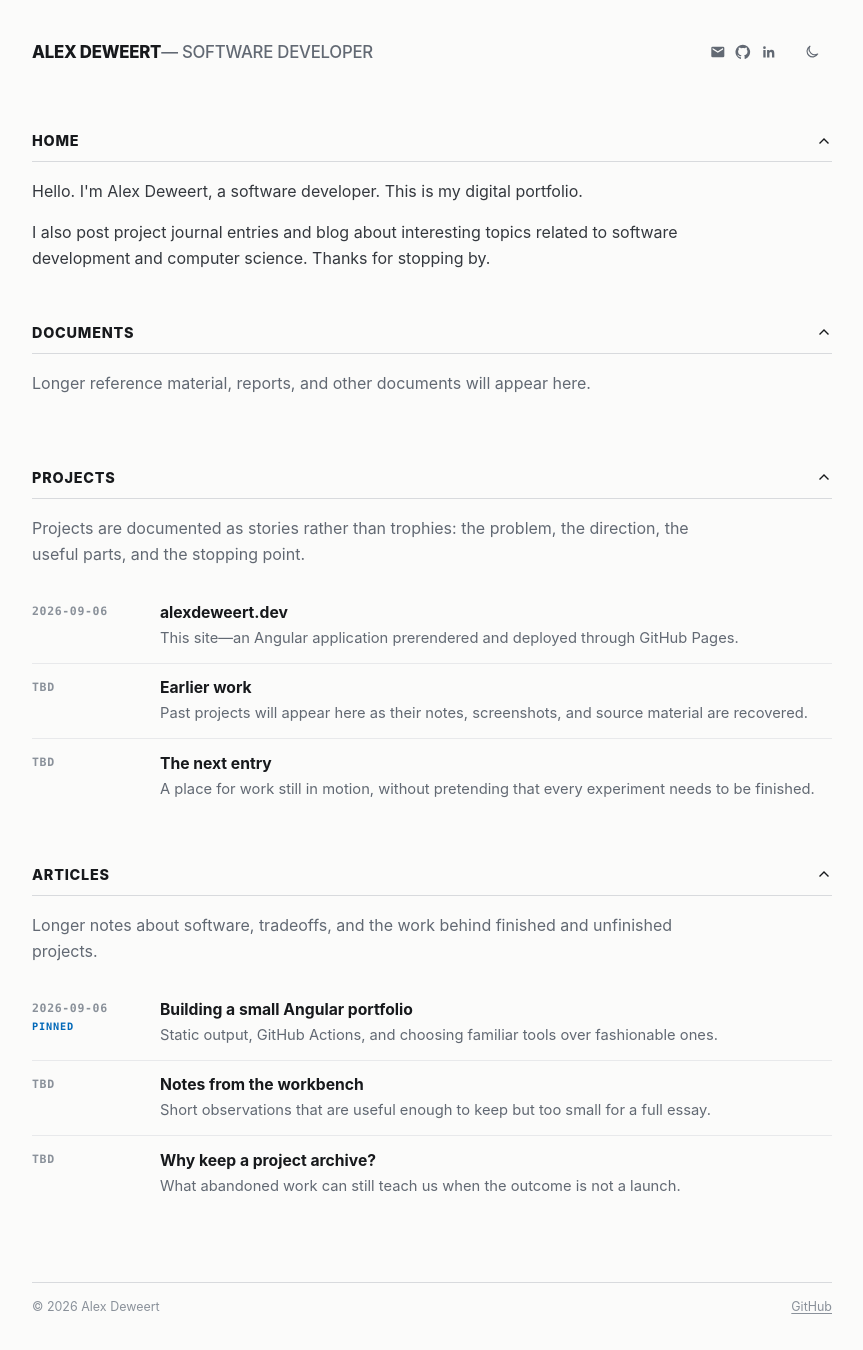
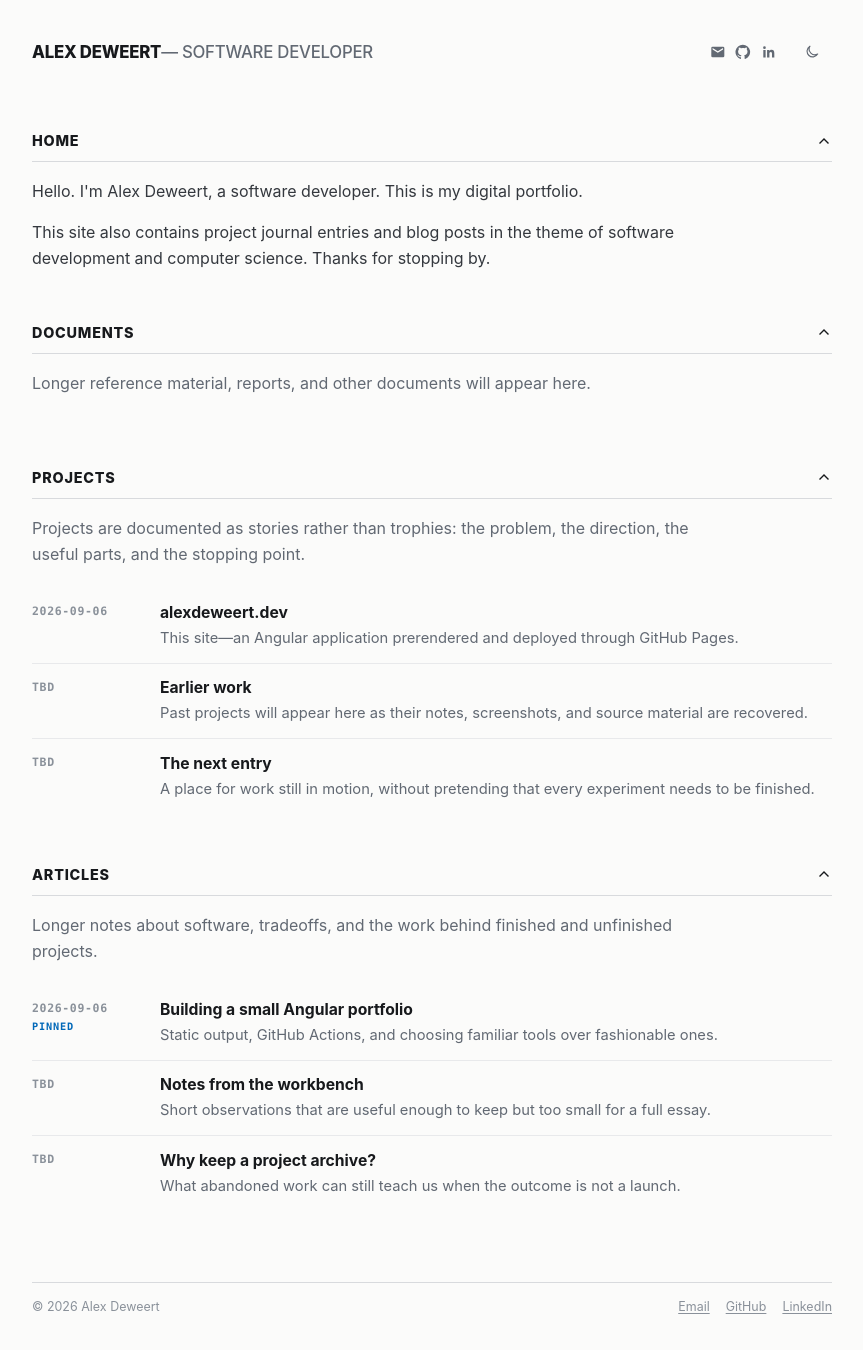
Before and after one commit to alexdeweert/addc, an Angular app: page / in a window 1280 px wide. Shown: the top 1350 px of the page, without its empty margins (208-1071 px from the left). Built offline with nearby package versions, Linux system fonts and the light colour scheme.

Commit message:
Update footer links and homepage copy

```diff
--- a/src/app/app.html
+++ b/src/app/app.html
@@ -81,7 +81,11 @@
   </main>
 
   <footer>
-    <span>© 2026 Alex Deweert</span>
-    <a href="https://github.com/alexdeweert">GitHub</a>
+    <span>© {{ currentYear }} Alex Deweert</span>
+    <nav aria-label="Footer links">
+      <a href="mailto:alexander.deweert@gmail.com">Email</a>
+      <a href="https://github.com/alexdeweert">GitHub</a>
+      <a href="https://www.linkedin.com/in/alexdeweert/">LinkedIn</a>
+    </nav>
   </footer>
 </div>
--- a/src/app/app.scss
+++ b/src/app/app.scss
@@ -117,6 +117,11 @@ footer a {
   text-underline-offset: 0.2em;
 }
 
+footer nav {
+  display: flex;
+  gap: 1rem;
+}
+
 footer a:hover {
   color: var(--accent);
 }
--- a/src/app/app.ts
+++ b/src/app/app.ts
@@ -10,6 +10,7 @@ type Theme = 'dark' | 'light';
   templateUrl: './app.html',
 })
 export class App {
+  protected readonly currentYear = new Date().getFullYear();
   protected readonly theme = signal<Theme>('dark');
   protected readonly themeAction = computed(() =>
     this.theme() === 'dark' ? 'Light mode' : 'Dark mode',
--- a/src/app/home/home.html
+++ b/src/app/home/home.html
@@ -3,7 +3,7 @@
     Hello. I'm Alex Deweert, a software developer. This is my digital portfolio.
   </p>
   <p>
-    I also post project journal entries and blog about interesting topics related to software development and computer science. Thanks for stopping by.
+    This site also contains project journal entries and blog posts in the theme of software development and computer science. Thanks for stopping by.
   </p>
 </app-collapsible-section>
 
```
